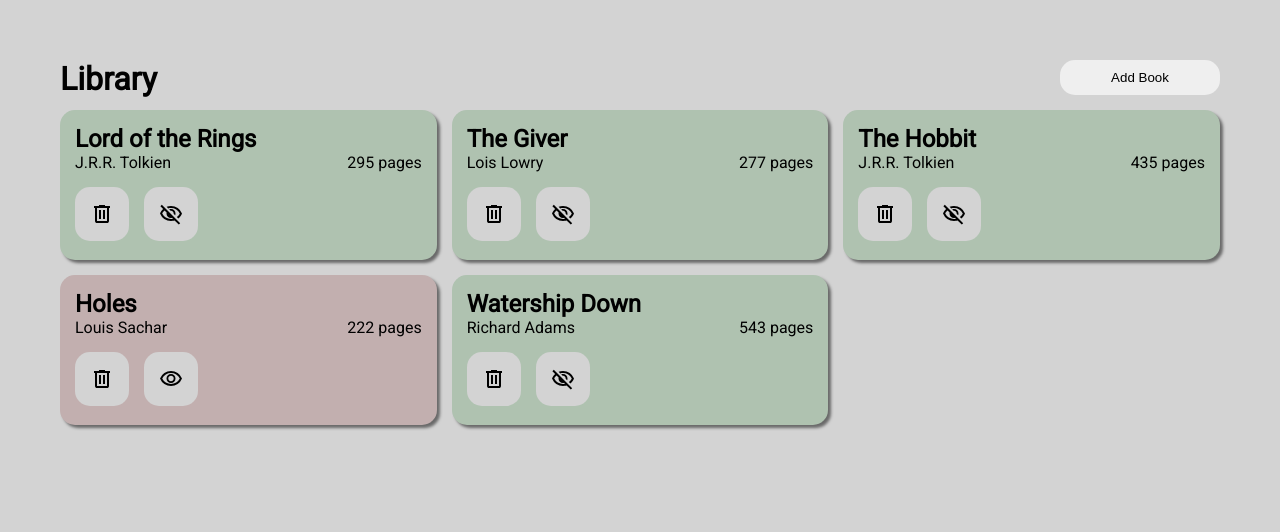
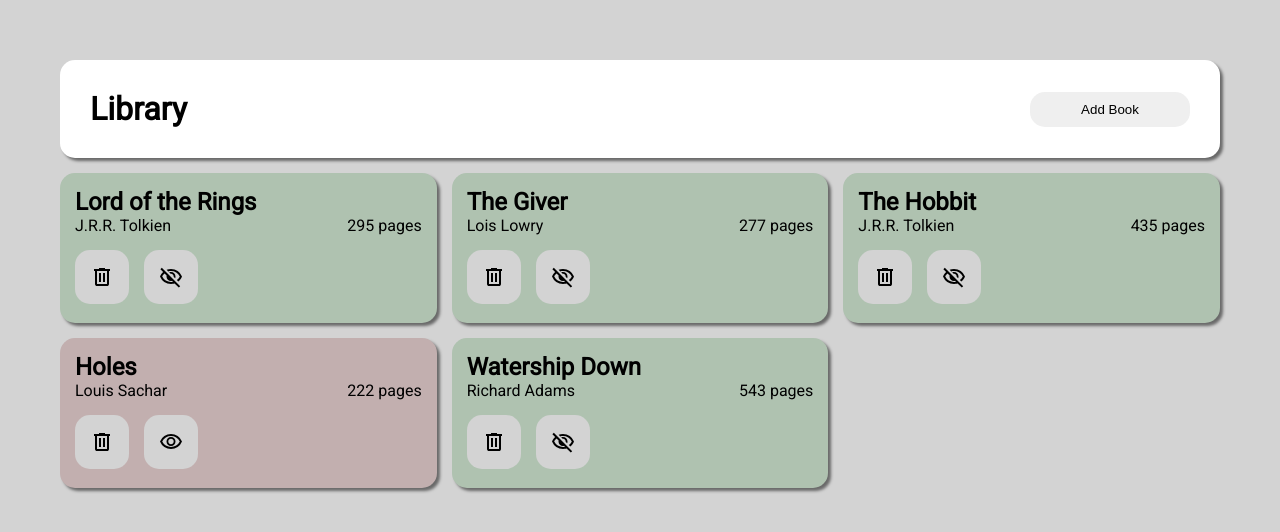
Before and after one commit to waynefuchs/odin-library, a plain HTML site: page index.html in a window 1280 px wide. Drawn offline with Linux system fonts and the light colour scheme.

Commit message:
Adjust header styling

```diff
--- a/style.css
+++ b/style.css
@@ -37,8 +37,14 @@
 }
 
 header {
+    padding: 30px;
+    border-radius: 15px;
+    box-shadow: 3px 3px 3px var(--c-shadow);
+    background-color: var(--c-light);
     display: grid;
     grid-template-columns: 5fr minmax(75px, 10rem);
+    margin-bottom: var(--standard-gap);
+    align-items: center;
 }
 
 .library {
@@ -78,6 +84,9 @@
     outline: none;
     border: none;
     margin-bottom: var(--standard-gap)
+}
+button#add-book-modal {
+    margin-bottom: 0;
 }
 .card-button:hover,
 button:hover {
```
